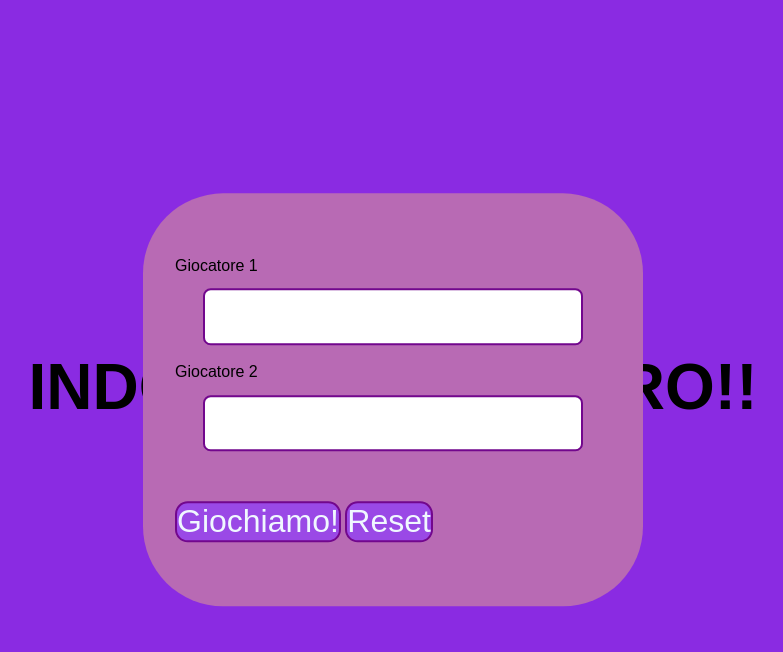
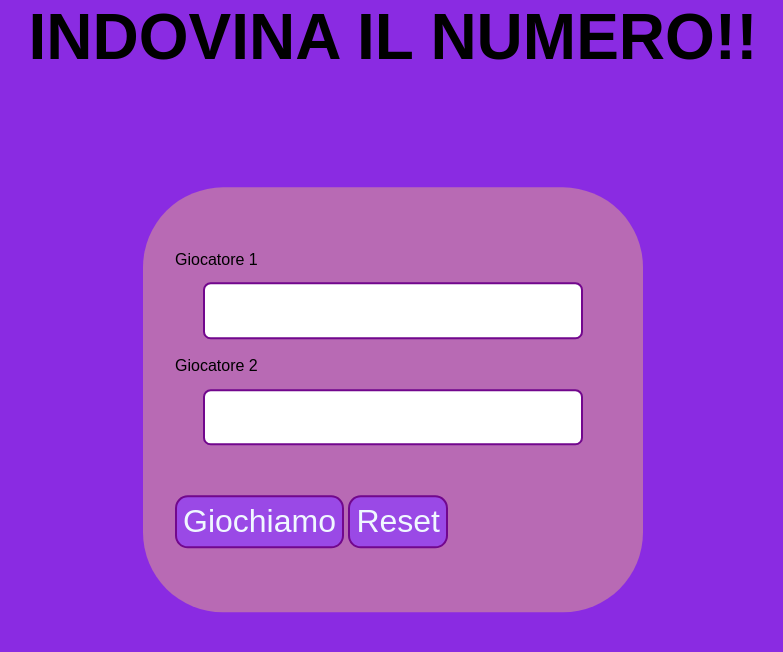
Before and after one commit to ElisaGelmetti/Angular-U1-W1-D1, a website: page tsc1/index.html in a window 1280 px wide. Shown: the whole page, without its empty margins (247-1030 px from the left). Drawn offline with Linux system fonts and the light colour scheme.

Commit message:
correzione

```diff
--- a/tsc1/index.html
+++ b/tsc1/index.html
@@ -16,7 +16,7 @@
         <label for="player-2"> Giocatore 2</label>
         <input type="number" id="player-2" max="100" min="1" />
         <br />
-        <button type="submit" id="button">Giochiamo!</button>
+        <button type="submit" id="button">Giochiamo</button>
         <button type="reset" id="reset">Reset</button>
       </div>
     </form>
--- a/tsc1/script.js
+++ b/tsc1/script.js
@@ -1,32 +1,34 @@
-let firstInput = document.getElementById("player-1");
-let secondInput = document.getElementById("player-2");
-let button = document.getElementById("button");
+"use strict";
+const firstInput = document.getElementById("player-1");
+const secondInput = document.getElementById("player-2");
+const button = document.getElementById("button");
 button.addEventListener("click", function (e) {
   e.preventDefault();
   //Genero il numero casuale
   let randomNumber = Math.floor(Math.random() * 99 + 1);
-    console.log("numero casuale" + randomNumber);
-    //Mi prendo i numeri in versione intera
-    var firstNumber = parseInt(firstInput.value);
-    var secondNumber = parseInt(secondInput.value);
+  console.log("Il numero casuale è " + randomNumber);
+  //numeri interi
+  let firstNumber = parseInt(firstInput.value);
+  let secondNumber = parseInt(secondInput.value);
   //Controllo se qualcuno ha indovinato
   if (firstNumber === randomNumber)
     console.log("Il giocatore 1 ha indovinato il numero");
   else if (firstNumber === randomNumber)
-        console.log("Il giocatore 2 ha indovinato il numero");
+    console.log("Il giocatore 1 ha indovinato il numero");
   else {
-        //Mi prendo la differenza
     firstNumber = randomNumber - firstNumber;
     secondNumber = randomNumber - secondNumber;
     //Se sono negativi, li rendo positivi
-        if (firstNumber <= 0)
-            firstNumber *= -1;
-        if (secondNumber <= 0)
-            secondNumber *= -1;
+    if (firstNumber <= 0) firstNumber *= -1;
+    if (secondNumber <= 0) secondNumber *= -1;
     //Controllo qual è più il più vicino
     if (firstNumber < secondNumber)
-            console.log("Il giocatore 1 ha vinto con una differenza di " + firstNumber);
+      console.log(
+        "Il giocatore 1 ha vinto con una differenza di " + firstNumber
+      );
     else
-            console.log("Il giocatore 2 ha vinto con una differenza di " + secondNumber);
+      console.log(
+        "Il giocatore 2 ha vinto con una differenza di " + secondNumber
+      );
   }
 });
--- a/tsc1/style.css
+++ b/tsc1/style.css
@@ -11,7 +11,7 @@ body{
 h1{
     display: flex;
     justify-content: center;
-    margin-top: 350px;
+
     font-size: 4em;
 
 }
@@ -49,6 +49,7 @@ button{
     border-radius: 0.4em;
     font-weight: 500;
     cursor: pointer;
+    padding: 6px;
 }
 
 #player-1 {
@@ -59,7 +60,9 @@ button{
     display: flex;
 
 }
-
+#reset {
+    padding: 6px;
+}
 
 #player-2 {
     margin: 0 auto 0 auto;
```
Also changed, not shown: tsc1/script.ts (+34 -25 lines). Lines whose indentation alone changed are shown as unchanged.
